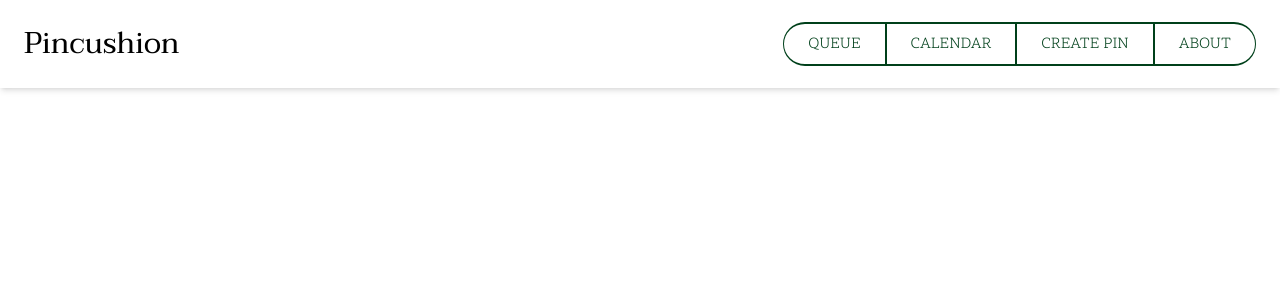
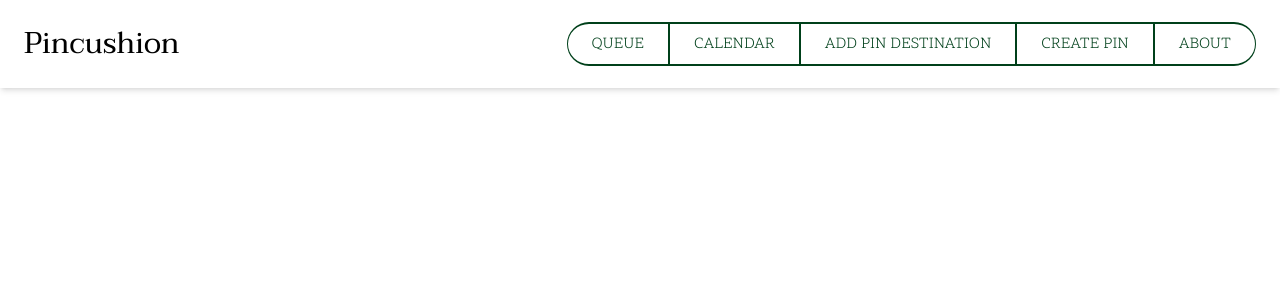
Before and after one commit to speer987/pinterest-scheduler, a Next.js app: page / in a window 1280 px wide. Shown: the top 300 px of the page. Built offline with nearby package versions, Linux system fonts and the light colour scheme.

Commit message:
adding a button to add new destination links for pins

```diff
--- a/src/app/page.js
+++ b/src/app/page.js
@@ -15,6 +15,9 @@ export default function Home() {
             Calendar
           </li>
           <li className="border-y-2 border-x-1 hover:bg-dg-500 hover:text-white transition ease-in-out px-6 py-2 border-dg-500">
+            Add Pin Destination
+          </li>
+          <li className="border-y-2 border-x-1 hover:bg-dg-500 hover:text-white transition ease-in-out px-6 py-2 border-dg-500">
             Create Pin
           </li>
           <li className="border-y-2 border-x-1 hover:bg-dg-500 hover:text-white transition ease-in-out px-6 py-2 rounded-r-full border-dg-500">
```
